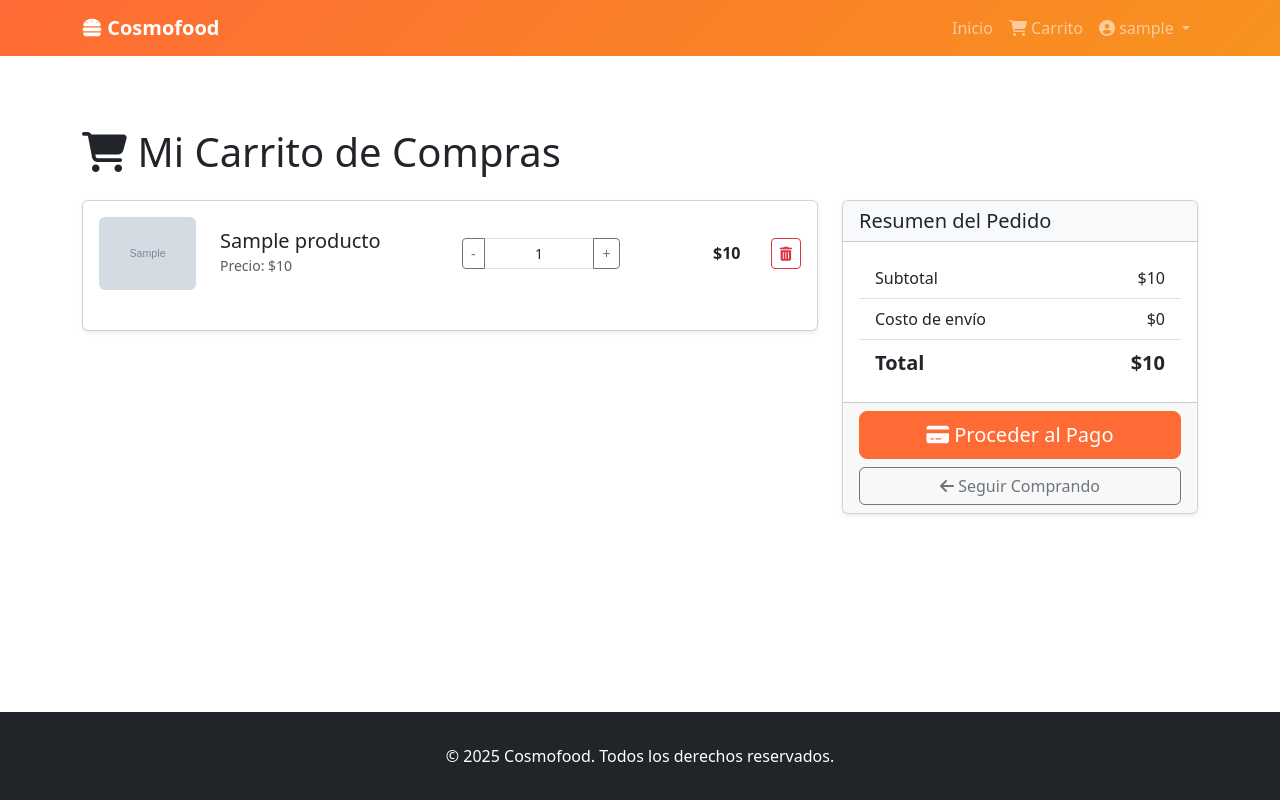
After one commit to Grivyzom/CosmoFood, a Django app: page /carrito/ in a window 1280 px wide. The commit adds this page. Run offline with Django 4.2, Linux system fonts and the light colour scheme; a user stored in the database is signed in; tables that the repository leaves empty hold one stand-in row (values such as "Sample post"); grey boxes marked "Sample" are stand-in pictures.

Commit message:
feat(admin): Implementa CRUD de productos
Añade las vistas y URLs para que el administrador pueda listar,
crear, editar y activar/desactivar productos.
feat(catalogo): Añade vista pública del catálogo de productos

Crea la vista y la plantilla para que los clientes y visitantes
puedan ver, buscar y filtrar los productos disponibles en el menú.
feat(carrito): Crea la vista del carrito de compras

Implementa la vista y plantilla para que los usuarios autenticados
puedan ver los productos agregados a su carrito.

````diff
--- /dev/null
+++ b/core/templates/core/carrito.html
@@ -0,0 +1,114 @@
+{% extends 'core/base.html' %}
+{% load static %}
+
+{% block title %}Mi Carrito de Compras - Cosmofood{% endblock %}
+
+{% block content %}
+<div class="container my-5">
+    <h1 class="mb-4">
+        <i class="fas fa-shopping-cart"></i> Mi Carrito de Compras
+    </h1>
+
+    {% if not items %}
+        <div class="row">
+            <div class="col-md-12">
+                <div class="alert alert-info text-center" role="alert">
+                    <h4 class="alert-heading">¡Tu carrito está vacío!</h4>
+                    <p>Parece que aún no has agregado productos a tu carrito.</p>
+                    <hr>
+                    <p class="mb-0">
+                        <a href="{% url 'catalogo_productos' %}" class="btn btn-primary">
+                            <i class="fas fa-utensils"></i> Ir al Menú
+                        </a>
+                    </p>
+                </div>
+            </div>
+        </div>
+    {% else %}
+        <div class="row">
+            <!-- Lista de Items -->
+            <div class="col-lg-8">
+                <div class="card shadow-sm">
+                    <div class="card-body">
+                        {% for item in items %}
+                            <div class="row mb-4 align-items-center">
+                                <div class="col-md-2">
+                                    {% if item.producto.imagen %}
+                                        <img src="{{ item.producto.imagen.url }}" alt="{{ item.producto.nombre }}" class="img-fluid rounded">
+                                    {% else %}
+                                        <img src="{% static 'core/img/placeholder.png' %}" alt="Imagen no disponible" class="img-fluid rounded">
+                                    {% endif %}
+                                </div>
+                                <div class="col-md-4">
+                                    <h5 class="mb-0">{{ item.producto.nombre }}</h5>
+                                    <small class="text-muted">Precio: ${{ item.producto.precio|floatformat:0 }}</small>
+                                </div>
+                                <div class="col-md-3">
+                                    <div class="input-group">
+                                        <button class="btn btn-outline-secondary btn-sm" type="button">-</button>
+                                        <input type="text" class="form-control form-control-sm text-center" value="{{ item.cantidad }}" readonly>
+                                        <button class="btn btn-outline-secondary btn-sm" type="button">+</button>
+                                    </div>
+                                </div>
+                                <div class="col-md-2 text-end">
+                                    <span class="fw-bold">${{ item.subtotal|floatformat:0 }}</span>
+                                </div>
+                                <div class="col-md-1 text-end">
+                                    <a href="#" class="btn btn-sm btn-outline-danger" title="Eliminar item">
+                                        <i class="fas fa-trash-alt"></i>
+                                    </a>
+                                </div>
+                            </div>
+                            {% if not forloop.last %}<hr>{% endif %}
+                        {% endfor %}
+                    </div>
+                </div>
+            </div>
+
+            <!-- Resumen del Pedido -->
+            <div class="col-lg-4">
+                <div class="card shadow-sm">
+                    <div class="card-header bg-light">
+                        <h5 class="mb-0">Resumen del Pedido</h5>
+                    </div>
+                    <div class="card-body">
+                        <ul class="list-group list-group-flush">
+                            <li class="list-group-item d-flex justify-content-between align-items-center">
+                                Subtotal
+                                <span>${{ carrito.total_precio|floatformat:0 }}</span>
+                            </li>
+                            <li class="list-group-item d-flex justify-content-between align-items-center">
+                                Costo de envío
+                                <span>$0</span> <!-- A implementar -->
+                            </li>
+                            <li class="list-group-item d-flex justify-content-between align-items-center fw-bold fs-5">
+                                Total
+                                <span>${{ carrito.total_precio|floatformat:0 }}</span>
+                            </li>
+                        </ul>
+                    </div>
+                    <div class="card-footer">
+                        <div class="d-grid gap-2">
+                            <a href="#" class="btn btn-primary btn-lg">
+                                <i class="fas fa-credit-card"></i> Proceder al Pago
+                            </a>
+                            <a href="{% url 'catalogo_productos' %}" class="btn btn-outline-secondary">
+                                <i class="fas fa-arrow-left"></i> Seguir Comprando
+                            </a>
+                        </div>
+                    </div>
+                </div>
+            </div>
+        </div>
+    {% endif %}
+</div>
+{% endblock %}
+
+```
+
+¡Listo! Con estos cambios, tus usuarios ya pueden acceder a `http://127.0.0.1:8000/carrito/` (después de iniciar sesión) para ver los productos que han agregado. El siguiente paso sería implementar la lógica para los botones de "Agregar", "Quitar" y modificar cantidad.
+
+<!--
+[PROMPT_SUGGESTION]Implementa la funcionalidad para que el botón "Agregar al Carrito" en el catálogo de productos funcione.[/PROMPT_SUGGESTION]
+[PROMPT_SUGGESTION]Ahora, implementa la lógica para los botones de aumentar, disminuir y eliminar ítems en el carrito.[/PROMPT_SUGGESTION]
+-->
--- a/core/templates/core/home.html
+++ b/core/templates/core/home.html
@@ -22,7 +22,7 @@
                     Iniciar Sesión
                 </a>
             {% else %}
-                <a href="#" class="btn btn-primary btn-lg">
+                <a href="productos" class="btn btn-primary btn-lg">
                     <i class="fas fa-utensils"></i> Ver Menú
                 </a>
             {% endif %}
--- a/core/urls.py
+++ b/core/urls.py
@@ -9,11 +9,22 @@ urlpatterns = [
     path('registro/', views.registro_view, name='registro'),
     path('login/', views.login_view, name='login'),
     path('logout/', views.logout_view, name='logout'),
+    path('recuperar-password/', views.recuperar_password_view, name='recuperar_password'),
+    path('reset/<uidb64>/<token>/', views.reset_password_view, name='reset_password'),
+
+    # Catálogo de productos (público)
+    path('productos/', views.catalogo_productos_view, name='catalogo_productos'),
 
     # Perfil
     path('perfil/', views.perfil_view, name='perfil'),
     path('perfil/editar/', views.editar_perfil_view, name='editar_perfil'),
-    path('recuperar-password/', views.recuperar_password_view, name='recuperar_password'),
-    path('reset/<uidb64>/<token>/', views.reset_password_view, name='reset_password'),
 
+    # Carrito de compras
+    path('carrito/', views.ver_carrito_view, name='ver_carrito'),
+
+    # Admin
+    path('admin/productos/', views.admin_productos_lista, name='admin_productos_lista'),
+    path('admin/productos/crear/', views.admin_producto_crear, name='admin_producto_crear'),
+    path('admin/productos/<int:pk>/editar/', views.admin_producto_editar, name='admin_producto_editar'),
+    path('admin/productos/<int:pk>/desactivar/', views.admin_producto_desactivar, name='admin_producto_desactivar'),
 ]
--- a/core/views.py
+++ b/core/views.py
@@ -18,6 +18,32 @@ from django.contrib.sites.shortcuts import get_current_site
 def home(request):
 
     return render(request, 'core/home.html')
+
+# ========== CATÁLOGO DE PRODUCTOS (CLIENTE) ==========
+
+def catalogo_productos_view(request):
+    """Vista para que los clientes y visitantes vean el catálogo de productos (HU10)"""
+
+    # Solo mostramos productos activos y con stock
+    productos = Producto.objects.filter(activo=True, stock__gt=0).select_related('categoria').order_by('nombre')
+
+    # Búsqueda
+    busqueda = request.GET.get('q', '')
+    if busqueda:
+        productos = productos.filter(nombre__icontains=busqueda)
+
+    # Filtro por categoría
+    categoria_id = request.GET.get('categoria')
+    if categoria_id:
+        productos = productos.filter(categoria_id=categoria_id)
+
+    contexto = {
+        'productos': productos,
+        'categorias': Categoria.objects.filter(activo=True),
+        'busqueda': busqueda,
+        'categoria_seleccionada': categoria_id
+    }
+    return render(request, 'core/catalogo_productos.html', contexto)
 
 # ========== AUTENTICACIÓN ==========
 
@@ -183,57 +209,120 @@ def editar_perfil_view(request):
 
     return render(request, 'core/editar_perfil.html', {'form': form})
 
+# ========== CARRITO DE COMPRAS ==========
+
 @login_required
-def admin_productos_view(request):
+def ver_carrito_view(request):
+    """Vista para que el usuario vea su carrito de compras (HU11)"""
+    # El carrito se crea automáticamente al registrarse.
+    # Usamos un try-except como medida de seguridad por si algo fallara.
+    try:
+        carrito = request.user.carrito
+        items = carrito.items.all().select_related('producto')
+    except Carrito.DoesNotExist:
+        # Si el carrito no existe por alguna razón, lo creamos.
+        carrito = Carrito.objects.create(usuario=request.user)
+        items = []
 
+    contexto = {
+        'carrito': carrito,
+        'items': items
+    }
+    return render(request, 'core/carrito.html', contexto)
+
+# ========== GESTIÓN DE PRODUCTOS (ADMIN) ==========
+
+@login_required
+def admin_productos_lista(request):
+    """Listar todos los productos (HU01)"""
     if request.user.rol != 'administrador':
+        messages.error(request, 'No tienes permisos para acceder aquí.')
         return redirect('home')
 
-    productos = Producto.objects.all().select_related('categoria')
+    productos = Producto.objects.all().select_related('categoria').order_by('nombre')
 
-    # Filtros
-    categoria = request.GET.get('categoria')
-    busqueda = request.GET.get('q')
-
-    if categoria:
-        productos = productos.filter(categoria_id=categoria)
-
+    # Búsqueda
+    busqueda = request.GET.get('q', '')
     if busqueda:
         productos = productos.filter(nombre__icontains=busqueda)
 
-    return render(request, 'core/admin/productos_lista.html', {
+    # Filtro por categoría
+    categoria_id = request.GET.get('categoria')
+    if categoria_id:
+        productos = productos.filter(categoria_id=categoria_id)
+
+    contexto = {
         'productos': productos,
-        'categorias': Categoria.objects.filter(activo=True)
+        'categorias': Categoria.objects.filter(activo=True),
+        'busqueda': busqueda,
+        'categoria_seleccionada': categoria_id
+    }
+    return render(request, 'core/admin/productos_lista.html', contexto)
 
-    })
+@login_required
+def admin_producto_crear(request):
+    """Crear nuevo producto (HU02)"""
+    if request.user.rol != 'administrador':
+        messages.error(request, 'No tienes permisos para realizar esta acción.')
+        return redirect('home')
+
+    if request.method == 'POST':
+        form = ProductoForm(request.POST, request.FILES)
+        if form.is_valid():
+            producto = form.save()
+            messages.success(request, f'El producto "{producto.nombre}" ha sido creado exitosamente.')
+            return redirect('admin_productos_lista')
+        else:
+            messages.error(request, 'Por favor corrige los errores en el formulario.')
+    else:
+        form = ProductoForm()
+
+    contexto = {
+        'form': form,
+        'titulo': 'Crear Nuevo Producto'
+    }
+    return render(request, 'core/admin/producto_form.html', contexto)
+
+@login_required
+def admin_producto_editar(request, pk):
+    """Editar un producto existente (HU03)"""
+    if request.user.rol != 'administrador':
+        messages.error(request, 'No tienes permisos para realizar esta acción.')
+        return redirect('home')
+
+    producto = get_object_or_404(Producto, pk=pk)
+
+    if request.method == 'POST':
+        form = ProductoForm(request.POST, request.FILES, instance=producto)
+        if form.is_valid():
+            form.save()
+            messages.success(request, f'El producto "{producto.nombre}" ha sido actualizado exitosamente.')
+            return redirect('admin_productos_lista')
+        else:
+            messages.error(request, 'Por favor corrige los errores en el formulario.')
+    else:
+        form = ProductoForm(instance=producto)
+
+    contexto = {
+        'form': form,
+        'producto': producto,
+        'titulo': f'Editar Producto: {producto.nombre}'
+    }
+    return render(request, 'core/admin/producto_form.html', contexto)
 
 @login_required
 def admin_producto_desactivar(request, pk):
+    """Desactiva un producto (HU04)"""
     if request.user.rol != 'administrador':
-        return redirect('home')
-    producto = get_object_or_404(Producto, pk=pk)
-    producto.activo = False
-    producto.save()
-
-    messages.success(request, f'Producto "{producto.nombre}" desactivado.')
-    return redirect('admin_productos')
-
-@login_required
-def admin_producto_editar(request, pk):
-    if request.user.rol != 'administrador':
+        messages.error(request, 'No tienes permisos para realizar esta acción.')
         return redirect('home')
 
-    Producto = get_object_or_404(Producto, pk=pk)
+    if request.method == 'POST':
+        producto = get_object_or_404(Producto, pk=pk)
+        producto.activo = not producto.activo # Alterna el estado
+        producto.save()
 
-    if request.method == 'POST':
-        form = ProductoForm(request.POST, request.FILES, instance=Producto)
-        if form.is_valid():
-            form.save()
-            messages.success(request, 'Producto actualizado exitosamente.')
-            return redirect('admin_productos')
-    else:
-        form = ProductoForm(instance=Producto)
-    return render(request, 'core/admin/producto_form.html',{
-        'form': form,
-        'producto': Producto
-        })
+        estado = "activado" if producto.activo else "desactivado"
+        messages.success(request, f'El producto "{producto.nombre}" ha sido {estado}.')
+
+    return redirect('admin_productos_lista')
````
Also changed, not shown: core/templates/core/catalogo_productos.html (added, +86 -0 lines), test_email.py (deleted, +0 -19 lines), 2 other files.
